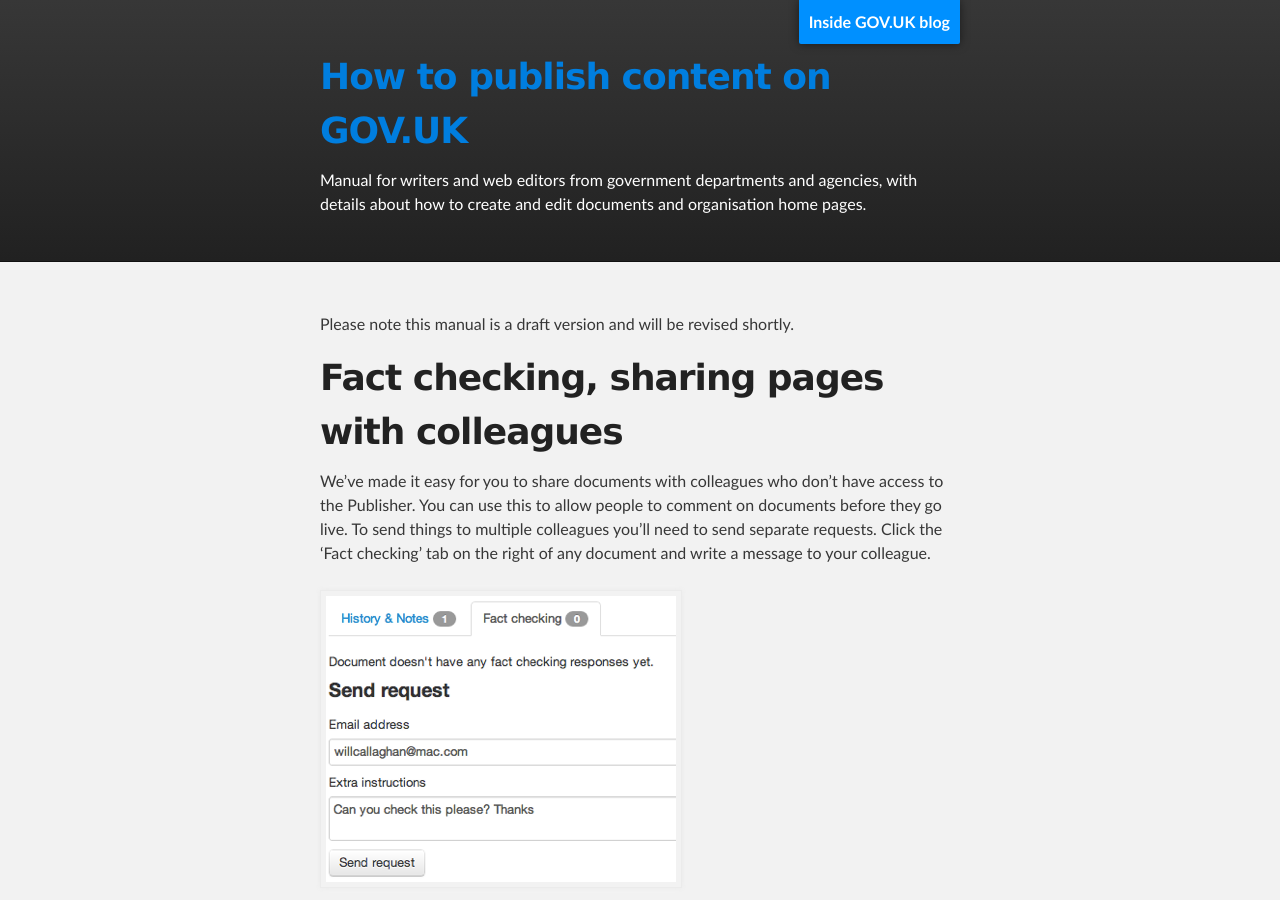
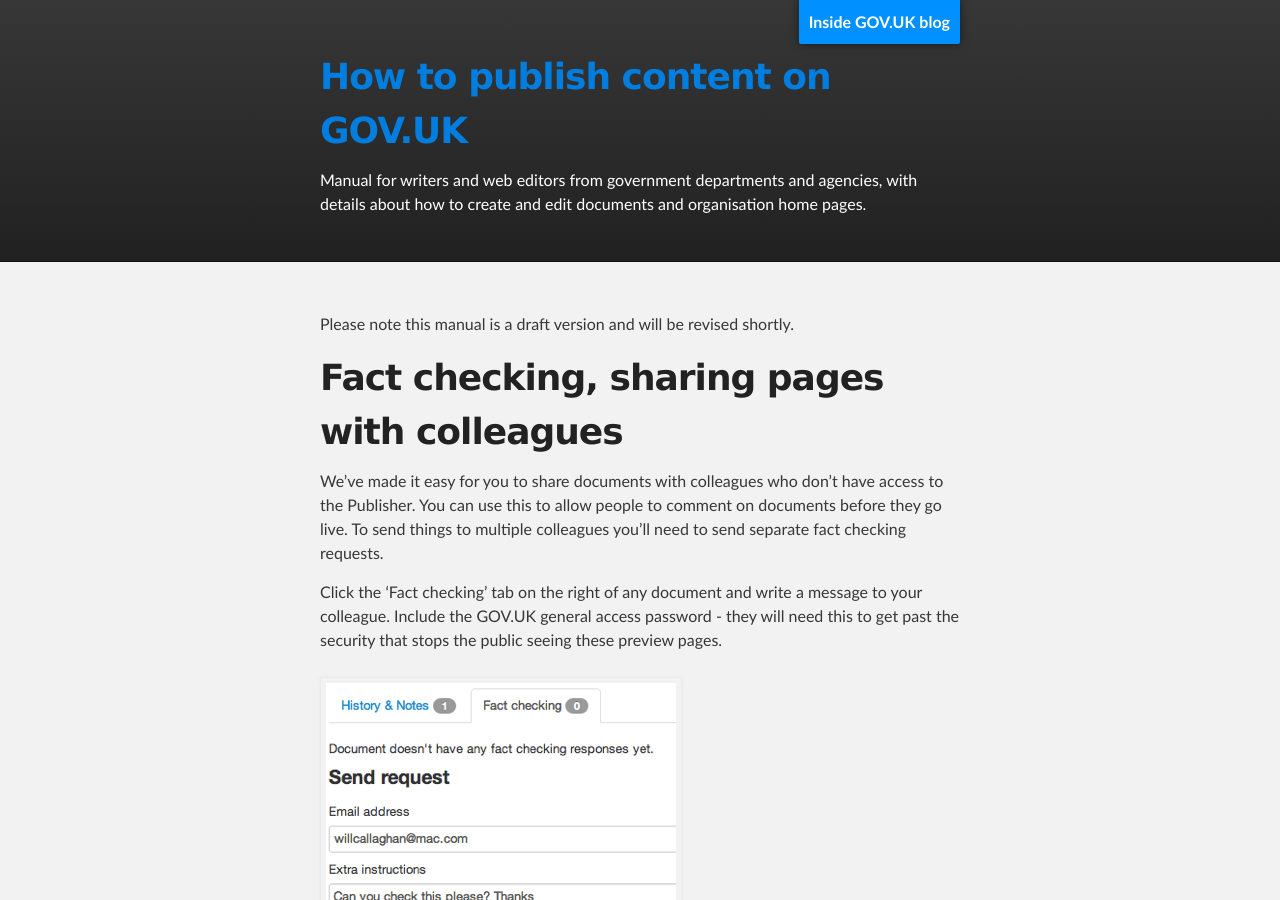
Before and after one commit to alphagov/inside-government-admin-guide, a Jekyll site: the page built from workflow-content/fact-checking.md, in a window 1280 px wide and 900 px high. Built offline with Jekyll 4.4.1, drawn with Linux system fonts in a browser that asks for light colours.

Commit message:
added password mention

```diff
--- a/workflow-content/fact-checking.md
+++ b/workflow-content/fact-checking.md
@@ -7,8 +7,9 @@
 
 # Fact checking, sharing pages with colleagues
 
-We’ve made it easy for you to share documents with colleagues who don’t have access to the Publisher. You can use this to allow people to comment on documents before they go live. To send things to multiple colleagues you'll need to send separate requests.
-Click the ‘Fact checking’ tab on the right of any document and write a message to your colleague.
+We’ve made it easy for you to share documents with colleagues who don’t have access to the Publisher. You can use this to allow people to comment on documents before they go live. To send things to multiple colleagues you'll need to send separate fact checking requests.
+
+Click the ‘Fact checking’ tab on the right of any document and write a message to your colleague. Include the GOV.UK general access password - they will need this to get past the security that stops the public seeing these preview pages.
 
 ![Fact checking 1](fact-checking-1.png)
 
```
